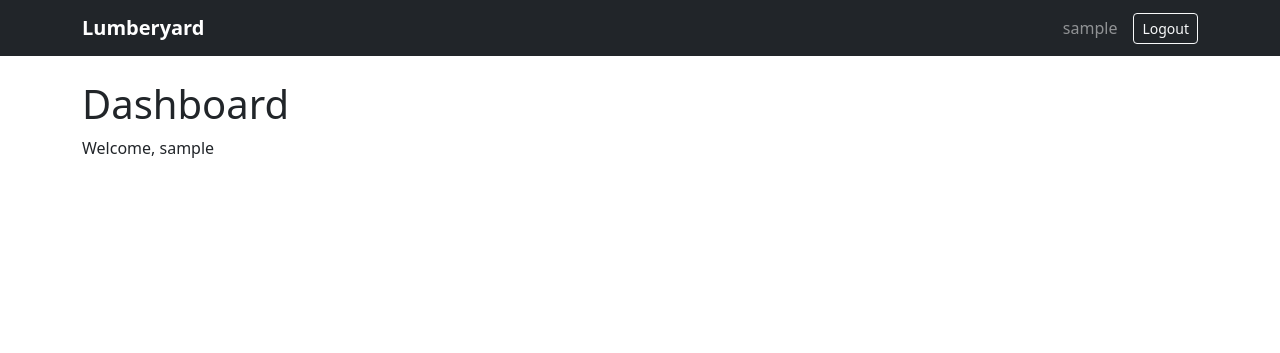
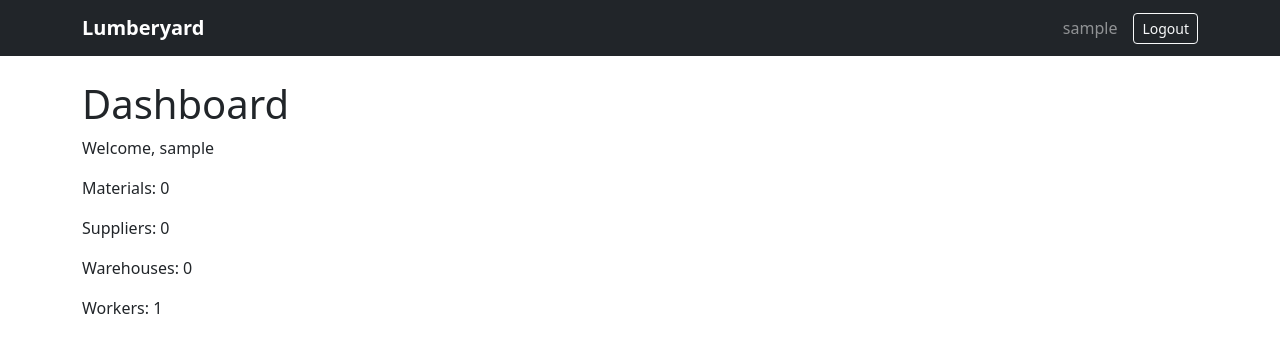
Before and after one commit to 2d1Corp/lumberyard, a Django app: page /dashboard/ in a window 1280 px wide. Shown: the top 353 px of the page. Run offline with Django 5.2, Linux system fonts and the light colour scheme; the visitor is signed in with stand-in values (Sample User, id 1); data comes from the database, SQL or seed files in the repository; data that the repository does not hold is empty.

Commit message:
Add dashboard statistics

```diff
--- a/lumberyard/templates/lumberyard/dashboard.html
+++ b/lumberyard/templates/lumberyard/dashboard.html
@@ -5,4 +5,8 @@
 {% block content %}
   <h1>Dashboard</h1>
   <p>Welcome, {{ user.username }}</p>
+  <p>Materials: {{ material_count }}</p>
+  <p>Suppliers: {{ supplier_count }}</p>
+  <p>Warehouses: {{ warehouse_count }}</p>
+  <p>Workers: {{ worker_count }}</p>
 {% endblock %}
--- a/lumberyard/views.py
+++ b/lumberyard/views.py
@@ -1,5 +1,7 @@
 from django.contrib.auth.decorators import login_required
 from django.shortcuts import render
+
+from .models import Material, Supplier, Warehouse, Worker
 
 
 def index(request):
@@ -8,4 +10,10 @@ def index(request):
 
 @login_required
 def dashboard(request):
-    return render(request, "lumberyard/dashboard.html")
+    context = {
+        "material_count": Material.objects.count(),
+        "supplier_count": Supplier.objects.count(),
+        "warehouse_count": Warehouse.objects.count(),
+        "worker_count": Worker.objects.count(),
+    }
+    return render(request, "lumberyard/dashboard.html", context)
```
